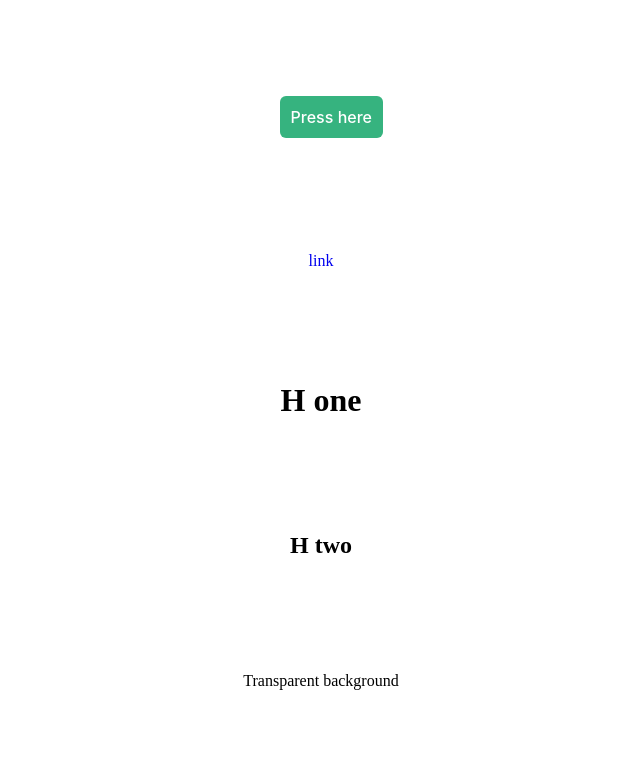
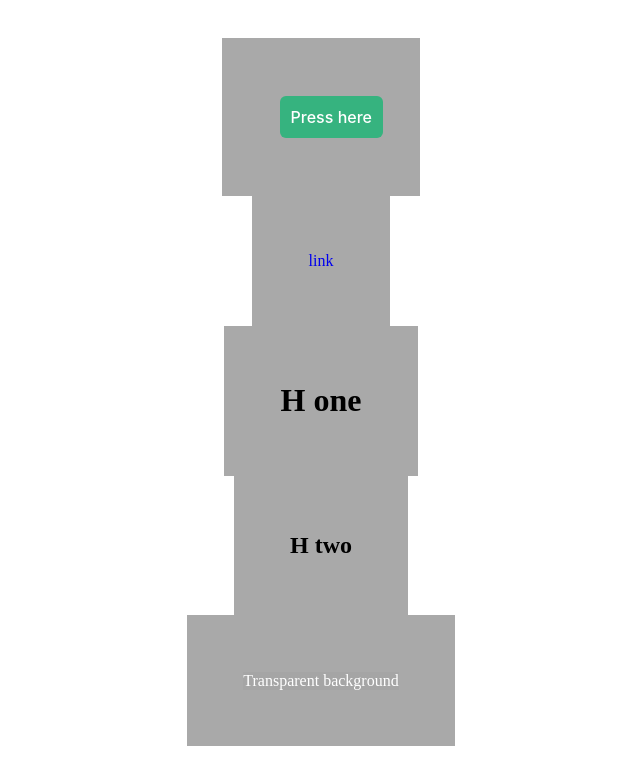
Before and after one commit to GeekyHacks/CSS_frameworks, a plain HTML site: page index.html in a window 1280 px wide. Shown: the whole page, without its empty margins (319-959 px from the left). Drawn offline with Linux system fonts and the light colour scheme.

Commit message:
add transparentbg

```diff
--- a/index.html
+++ b/index.html
@@ -13,7 +13,7 @@
         <li><a href="#">link</a></li>
         <li><h1>H one</h1></li>
         <li><h2>H two</h2></li>
-        <li><div>Transparent background</div></li>
+        <li><div class="transpBg">Transparent background</div></li>
     </ul>
 
 
--- a/style.css
+++ b/style.css
@@ -12,15 +12,18 @@
   flex-direction: column;
   gap: 3%;
   justify-content: center;
+  justify-items: center;
   margin: 0 auto;
   padding: 3%;
   align-items: center;
+  align-content: center;
   width: 50%;
 }
 
 .frameworkList li {
   padding: 10%;
   text-align: center;
+  background:darkgray;
 }
 
 .shadowBtn {
@@ -29,7 +32,6 @@
   background: #36b37f;
   border: 2px solid transparent;
   border-radius: 6px;
-  width: auto;
   font-family: "Inter", sans-serif;
   font-weight: 500;
   font-size: 100%;
@@ -53,6 +55,14 @@
   box-shadow: none;
 }
 
+/* best suited with black background color */
+.transpBg{
+    background-color: rgba(150, 150, 150, 0.2);
+    fill-opacity: 100%;
+    stroke-opacity: 100%;
+    color: white;
+}
+
 /* mobile */
 @media (max-width: 767px) {
 }
```
